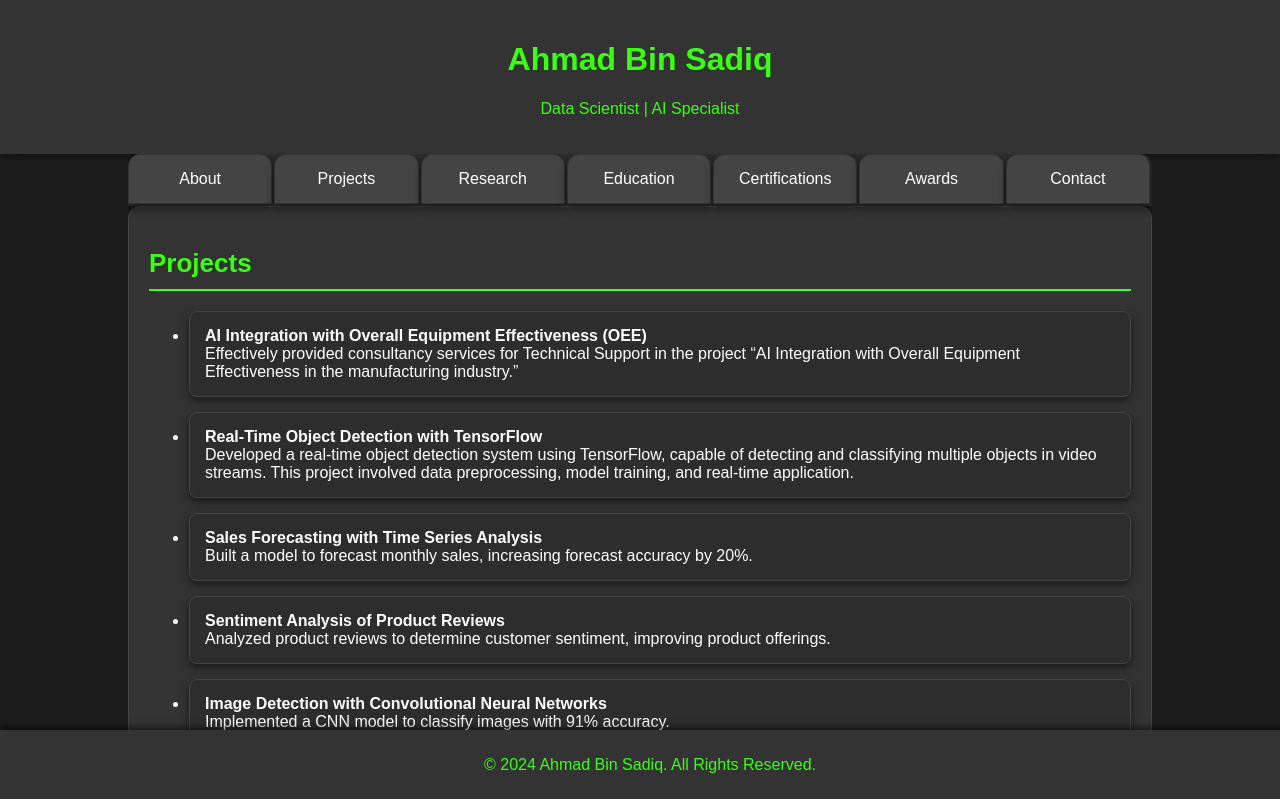
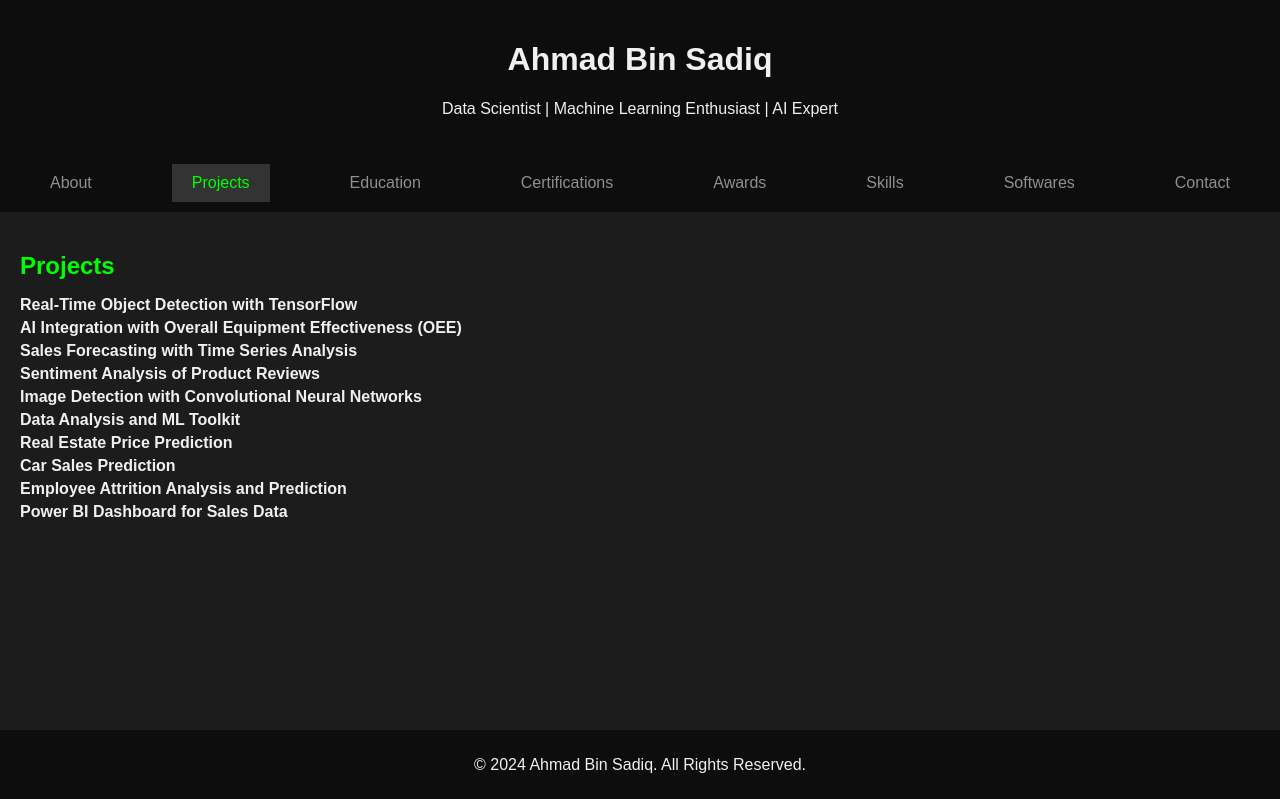
Before and after one commit to ahmadbinsadiq/ahmadbinsadiq.github.io, a plain HTML site: page index.html in a window 1280 px wide. Both pictures are taken after a click on the element "Projects". Shown: the top 799 px of the page. Drawn offline with Linux system fonts and the light colour scheme.

Commit message:
Update index.html

```diff
--- a/index.html
+++ b/index.html
@@ -3,181 +3,111 @@
 <head>
     <meta charset="UTF-8">
     <meta name="viewport" content="width=device-width, initial-scale=1.0">
-    <title>Ahmad Bin Sadiq - Data Scientist</title>
+    <title>Ahmad Bin Sadiq - Personal Website</title>
     <style>
         body {
             font-family: Arial, sans-serif;
-            color: #ffffff; /* White text */
-            background-color: #1c1c1c; /* Dark Gray background */
+            background-color: #1c1c1c;
+            color: #f0f0f0;
             margin: 0;
             padding: 0;
         }
         header {
-            background-color: #333333; /* Darker Gray */
-            color: #39ff14; /* Neon Green */
+            background-color: #0d0d0d;
             padding: 20px;
             text-align: center;
-            box-shadow: 0 0 15px rgba(0, 0, 0, 0.5);
         }
         .container {
-            width: 80%;
-            margin: auto;
-            overflow: hidden;
-            padding-bottom: 60px; /* Ensure content doesn't overlap with footer */
+            padding: 20px;
         }
         .tabs {
             display: flex;
-            cursor: pointer;
-            padding: 0;
-            margin: 0;
-            background-color: #2d2d2d; /* Dark Gray */
-            border-bottom: 2px solid #333333; /* Darker Gray */
-            border-radius: 12px 12px 0 0;
+            justify-content: space-around;
+            background-color: #0d0d0d;
+            padding: 10px 0;
         }
         .tab {
-            flex: 1;
-            padding: 15px;
-            text-align: center;
-            background-color: #444444; /* Medium Gray */
-            border: 1px solid #333333;
-            border-radius: 12px 12px 0 0;
-            margin-right: 2px;
-            color: #ffffff; /* White text */
-            box-shadow: 0 4px 8px rgba(0, 0, 0, 0.5);
+            padding: 10px 20px;
+            cursor: pointer;
+            color: #8f8f8f;
         }
-        .tab:hover {
-            background-color: #39ff14; /* Neon Green Hover */
-            color: #1c1c1c; /* Dark Gray text on hover */
+        .tab.active {
+            background-color: #333;
+            color: #00ff00;
         }
         .tab-content {
             display: none;
-            padding: 20px;
-            background: #333333; /* Darker Gray background */
-            border-radius: 12px;
-            border: 1px solid #444444;
-            box-shadow: 0 4px 8px rgba(0, 0, 0, 0.5);
-            overflow: auto; /* Allow scrolling */
         }
-        .active {
+        .tab-content.active {
             display: block;
         }
-        footer {
-            background-color: #333333; /* Darker Gray */
-            color: #39ff14; /* Neon Green */
-            text-align: center;
-            padding: 10px;
-            position: fixed;
-            bottom: 0;
-            width: 100%;
-            box-shadow: 0 -3px 6px rgba(0, 0, 0, 0.5);
+        .section-title {
+            font-size: 24px;
+            margin-bottom: 10px;
+            color: #00ff00;
         }
-        .section-title {
-            color: #39ff14; /* Neon Green */
-            font-size: 26px;
-            border-bottom: 2px solid #39ff14; /* Neon Green */
-            padding-bottom: 10px;
-            margin-bottom: 20px;
+        ul {
+            list-style-type: none;
+            padding: 0;
         }
-        .projects li, .research li {
-            padding: 15px;
-            margin-bottom: 15px;
-            border: 1px solid #444444;
-            border-radius: 8px;
-            background: #2d2d2d; /* Dark Gray */
-            box-shadow: 0 4px 8px rgba(0, 0, 0, 0.5);
+        li {
+            margin: 5px 0;
         }
         a {
-            color: #00ffff; /* Neon Cyan */
+            color: #00ffff;
             text-decoration: none;
         }
         a:hover {
             text-decoration: underline;
+        }
+        footer {
+            background-color: #0d0d0d;
+            text-align: center;
+            padding: 10px 0;
+            position: fixed;
+            width: 100%;
+            bottom: 0;
         }
     </style>
 </head>
 <body>
     <header>
         <h1>Ahmad Bin Sadiq</h1>
-        <p>Data Scientist | AI Specialist</p>
+        <p>Data Scientist | Machine Learning Enthusiast | AI Expert</p>
     </header>
 
-    <div class="container">
     <div class="tabs">
         <div class="tab" onclick="openTab(event, 'about')">About</div>
         <div class="tab" onclick="openTab(event, 'projects')">Projects</div>
-            <div class="tab" onclick="openTab(event, 'research')">Research</div>
         <div class="tab" onclick="openTab(event, 'education')">Education</div>
         <div class="tab" onclick="openTab(event, 'certifications')">Certifications</div>
         <div class="tab" onclick="openTab(event, 'awards')">Awards</div>
+        <div class="tab" onclick="openTab(event, 'skills')">Skills</div>
+        <div class="tab" onclick="openTab(event, 'softwares')">Softwares</div>
         <div class="tab" onclick="openTab(event, 'contact')">Contact</div>
-            <!-- Optional General Tab -->
-            <!-- <div class="tab" onclick="openTab(event, 'general')">General</div> -->
     </div>
 
+    <div class="container">
         <div id="about" class="tab-content active">
             <h2 class="section-title">Professional Summary</h2>
-            <p>Dynamic Data Scientist with over 2 years of experience in machine learning, deep learning, and data analytics. Proven track record in developing predictive models, performing complex data analysis, and delivering actionable insights. Skilled in Python, R, SQL, and data visualization tools such as Power BI and Tableau. Adept at working in fast-paced environments and driving process improvements.</p>
-            <h2 class="section-title">Objective</h2>
-            <p>Aspiring AI expert seeking a challenging role in a forward-thinking multinational company to leverage my deep learning, machine learning, and data analysis skills to develop innovative AI solutions and drive company growth.</p>
+            <p>I am Ahmad Bin Sadiq, a dynamic Data Scientist with a strong passion for leveraging data to drive actionable insights and innovative solutions. With over two years of hands-on experience in machine learning, deep learning, and data analytics, I have a proven track record of developing predictive models, performing complex data analyses, and delivering impactful results. My technical expertise spans a wide array of tools and technologies, including Python, R, SQL, TensorFlow, Keras, and Power BI. I am adept at working in fast-paced environments and thrive on solving complex problems with creative and effective solutions.</p>
+            <p>Throughout my career, I have successfully led projects that optimize operational efficiency, forecast sales, analyze financial risks, and improve production processes. My recent endeavors include developing a real-time object detection system using TensorFlow, predicting energy consumption for the textile industry, and creating an AI-powered toolkit for data analysis and machine learning model visualization. Each project has not only honed my technical skills but also reinforced my ability to translate data into strategic business insights.</p>
+            <p>I am now eager to take on new challenges and contribute to a forward-thinking multinational company. My goal is to leverage my expertise in deep learning, machine learning, and data analysis to develop groundbreaking AI solutions that drive growth and innovation. Let's connect and explore how I can contribute to your organization's success.</p>
         </div>
 
         <div id="projects" class="tab-content">
             <h2 class="section-title">Projects</h2>
-            <ul class="projects">
-                <li>
-                    <strong>AI Integration with Overall Equipment Effectiveness (OEE)</strong><br>
-                    Effectively provided consultancy services for Technical Support in the project “AI Integration with Overall Equipment Effectiveness in the manufacturing industry.”
-                </li>
-                <li>
-                    <strong>Real-Time Object Detection with TensorFlow</strong><br>
-                    Developed a real-time object detection system using TensorFlow, capable of detecting and classifying multiple objects in video streams. This project involved data preprocessing, model training, and real-time application.
-                </li>
-                <li>
-                    <strong>Sales Forecasting with Time Series Analysis</strong><br>
-                    Built a model to forecast monthly sales, increasing forecast accuracy by 20%.
-                </li>
-                <li>
-                    <strong>Sentiment Analysis of Product Reviews</strong><br>
-                    Analyzed product reviews to determine customer sentiment, improving product offerings.
-                </li>
-                <li>
-                    <strong>Image Detection with Convolutional Neural Networks</strong><br>
-                    Implemented a CNN model to classify images with 91% accuracy.
-                </li>
-                <li>
-                    <strong>Data Analysis and ML Toolkit</strong><br>
-                    Developed a Streamlit web application for dataset analysis and machine learning models visualization, featuring data preview, visualizations, adjustable model parameters, and predictions.
-                </li>
-                <li>
-                    <strong>Real Estate Price Prediction</strong><br>
-                    Applied regression algorithms to predict house prices using features such as bed, bath, and house size, involving data preprocessing, model tuning, and evaluation to identify the best model.
-                </li>
-                <li>
-                    <strong>Car Sales Prediction</strong><br>
-                    Applied multiple machine learning algorithms to predict car prices using features like engine size and horsepower, optimizing model performance through hyperparameter tuning and evaluation.
-                </li>
-                <li>
-                    <strong>Employee Attrition Analysis and Prediction</strong><br>
-                    Analyzed employee data to predict attrition, resulting in a 30% reduction in turnover.
-                </li>
-                <li>
-                    <strong>Power BI Dashboard for Sales Data</strong><br>
-                    Developed an interactive Power BI dashboard to visualize sales data, enhancing decision-making.
-                </li>
-            </ul>
-        </div>
-
-        <div id="research" class="tab-content">
-            <h2 class="section-title">Research</h2>
-            <ul class="research">
-                <li>
-                    <strong>AI Integration with OEE Metrics</strong><br>
-                    Research focused on integrating AI with OEE metrics to enhance manufacturing processes, focusing on productivity, efficiency, and quality improvements.
-                </li>
-                <li>
-                    <strong>Investigating Factors Affecting the Adoption of Industry 5.0 in the Manufacturing Sector: An Integrated Model Approach</strong><br>
-                    Conducted master’s research identifying factors influencing the adoption of Industry 5.0 technologies, utilizing advanced data collection and analysis to provide strategic recommendations for integration and operational efficiency.
-                </li>
+            <ul>
+                <li><strong>Real-Time Object Detection with TensorFlow</strong></li>
+                <li><strong>AI Integration with Overall Equipment Effectiveness (OEE)</strong></li>
+                <li><strong>Sales Forecasting with Time Series Analysis</strong></li>
+                <li><strong>Sentiment Analysis of Product Reviews</strong></li>
+                <li><strong>Image Detection with Convolutional Neural Networks</strong></li>
+                <li><strong>Data Analysis and ML Toolkit</strong></li>
+                <li><strong>Real Estate Price Prediction</strong></li>
+                <li><strong>Car Sales Prediction</strong></li>
+                <li><strong>Employee Attrition Analysis and Prediction</strong></li>
+                <li><strong>Power BI Dashboard for Sales Data</strong></li>
             </ul>
         </div>
 
@@ -185,12 +115,9 @@
             <h2 class="section-title">Education</h2>
             <ul>
                 <li><strong>Master of Industrial Engineering & Management</strong><br>
-                    University of the Punjab, Lahore, Pakistan | 2021-2024<br>
-                    <span style="color: #39ff14;">Gold Medalist</span>
-                </li>
+                    University of the Punjab, Pakistan | 2021-2024 | Gold Medalist</li>
                 <li><strong>Bachelor of Industrial & Manufacturing Engineering</strong><br>
-                    UET Lahore, Pakistan | 2016-2020
-                </li>
+                    UET Lahore, Pakistan | 2016-2020</li>
             </ul>
         </div>
 
@@ -214,22 +141,44 @@
             </ul>
         </div>
 
+        <div id="skills" class="tab-content">
+            <h2 class="section-title">Skills</h2>
+            <ul>
+                <li><strong>Programming:</strong> Python (Scikit-learn, Pandas, NumPy, Matplotlib, Seaborn, Plotly), R (data manipulation, ggplot2, Excel integration)</li>
+                <li><strong>Deep Learning:</strong> TensorFlow, Keras, PyTorch, CNNs, RNNs</li>
+                <li><strong>Natural Language Processing:</strong> NLTK, spaCy, transformers, text preprocessing, tokenization, sentiment analysis</li>
+                <li><strong>Data Visualization:</strong> Power BI, Tableau, Matplotlib, Seaborn</li>
+                <li><strong>Databases:</strong> SQL and Microsoft SQL Server</li>
+                <li><strong>Machine Learning:</strong> Supervised and unsupervised learning, model deployment, feature engineering</li>
+                <li><strong>Tools:</strong> Jupyter Notebook, Visual Studio Code, PyCharm, RStudio, Git, APIs, web scraping, Excel, Streamlit</li>
+                <li><strong>Soft Skills:</strong> Problem-solving, critical thinking, creativity, people management, emotional intelligence, decision-making</li>
+            </ul>
+        </div>
+
+        <div id="softwares" class="tab-content">
+            <h2 class="section-title">Softwares</h2>
+            <ul>
+                <li>Microsoft Office 365</li>
+                <li>Visual Studio Code</li>
+                <li>Microsoft Power BI</li>
+                <li>Tableau</li>
+                <li>Google Cloud Platform</li>
+                <li>Jupyter Notebook</li>
+                <li>MySQL Workbench</li>
+                <li>Minitab</li>
+                <li>SPSS</li>
+                <li>Excel</li>
+            </ul>
+        </div>
+
         <div id="contact" class="tab-content">
             <h2 class="section-title">Contact</h2>
             <ul>
                 <li><strong>Email:</strong> <a href="mailto:ahmadbinsadiq@gmail.com">ahmadbinsadiq@gmail.com</a></li>
                 <li><strong>Phone:</strong> <a href="tel:+923035049492">+92-303-5049492</a></li>
-                <li><strong>LinkedIn:</strong> <a href="https://www.linkedin.com/in/ahmad-bin-sadiq" target="_blank">www.linkedin.com/in/ahmad-bin-sadiq</a></li>
-                <li><strong>GitHub:</strong> <a href="https://github.com/ahmadbinsadiq" target="_blank">https://github.com/ahmadbinsadiq</a></li>
-                <li><strong>Credly:</strong> <a href="https://www.credly.com/users/ahmad-bin-sadiq" target="_blank">www.credly.com/users/ahmad-bin-sadiq</a></li>
+                <li><strong>LinkedIn:</strong> <a href="https://www.linkedin.com/in/ahmad-bin-sadiq">www.linkedin.com/in/ahmad-bin-sadiq</a></li>
             </ul>
         </div>
-
-        <!-- Optional General Tab -->
-        <!-- <div id="general" class="tab-content">
-            <h2 class="section-title">General Information</h2>
-            <p>Overview of all sections...</p>
-        </div> -->
     </div>
 
     <footer>
@@ -237,7 +186,7 @@
     </footer>
 
     <script>
-        function openTab(event, tabId) {
+        function openTab(evt, tabName) {
             var i, tabcontent, tablinks;
             tabcontent = document.getElementsByClassName("tab-content");
             for (i = 0; i < tabcontent.length; i++) {
@@ -247,8 +196,8 @@
             for (i = 0; i < tablinks.length; i++) {
                 tablinks[i].className = tablinks[i].className.replace(" active", "");
             }
-            document.getElementById(tabId).style.display = "block";
-            event.currentTarget.className += " active";
+            document.getElementById(tabName).style.display = "block";
+            evt.currentTarget.className += " active";
         }
     </script>
 </body>
```
Lines whose indentation alone changed are shown as unchanged.
